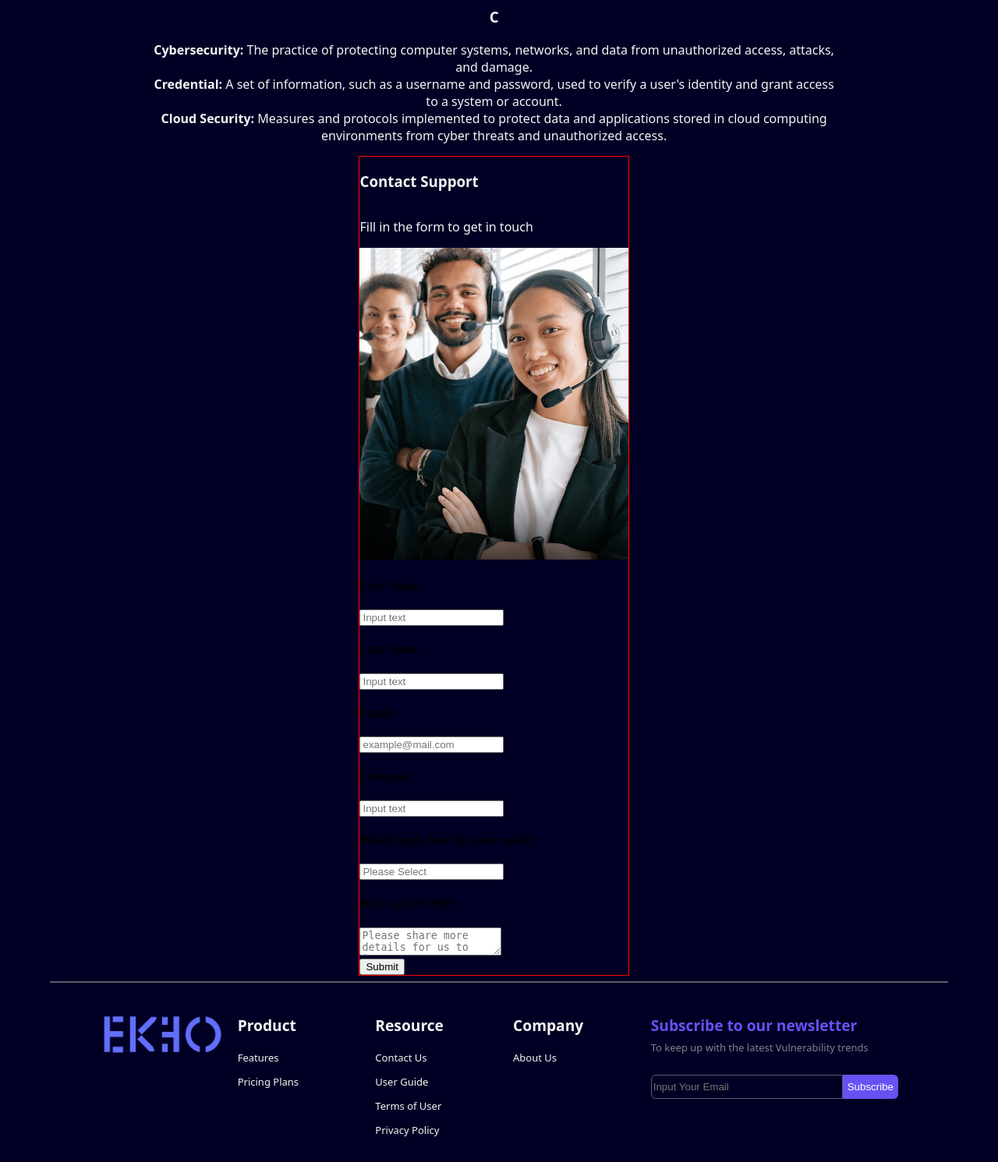
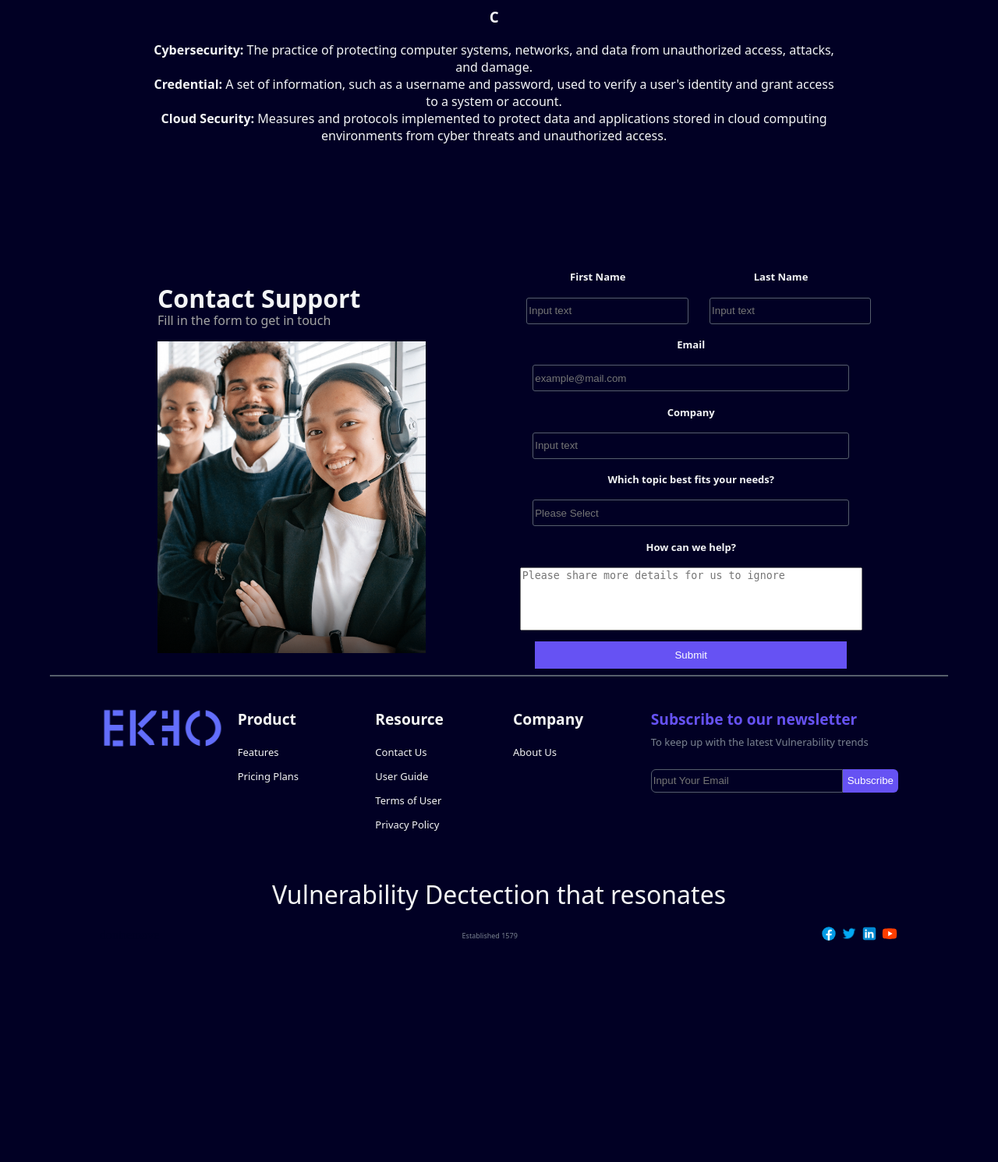
Before and after one commit to SweetDoppio/ECKO, a Flask app: page /help_page in a window 1280 px wide. Shown: the part 1475-2966 px from the top of the page at 78% size. After the commit the page ends 2682 px from the top, so only its background shows below. Run offline with Flask 3, Linux system fonts and the light colour scheme; parts of the project's set-up code (start-up, migrations or seed data) failed here and were passed over.

Commit message:
front-end of help_page is pretty much finished

```diff
--- a/app/static/css/help_page.css
+++ b/app/static/css/help_page.css
@@ -2,6 +2,8 @@
     --main-font-style: system-ui, -apple-system, BlinkMacSystemFont, 'Segoe UI', Roboto, Oxygen, Ubuntu, Cantarell, 'Open Sans', 'Helvetica Neue', sans-serif;
     --test-outline-setting: 1px red solid;
     --main-font-color:#F3F4F6FF;
+    --border-color-main:  #565E6CFF;
+    --color-purple:#6652f3;
 }
 
 .help_page_main_container{
@@ -164,8 +166,47 @@
 }
 
 .help-section-4-glossary-wrapper{
-    outline: var(--test-outline-setting);
+    margin-top: 8em;
     display: grid;
-    /* grid-template-columns: ; */
+    grid-template-columns: 40% 60%;
+    column-gap: 5em;
 
 }
+
+#form-name-container{
+    display: flex;
+    flex-direction: row;
+    gap: 10%;
+
+}
+
+
+
+.form-info>h4+input{
+    width: 400px;
+}
+
+h4+input{
+    border: 1px var(--border-color-main) solid;
+    background-color: transparent;
+    border-radius: 3px;
+    height: 30px;
+}
+
+h4{
+    font-size: small;
+}
+
+
+#submit-button{
+    background-color: var(--color-purple);
+    color: white;
+    width: 400px;
+    border: none;
+    margin-top: 10px;
+    padding: 10px;
+}
+
+#submit-button:hover{
+    cursor: pointer;
+}
--- a/app/static/js/help_page.js
+++ b/app/static/js/help_page.js
@@ -3,7 +3,7 @@ const observeElementOnScreen = new IntersectionObserver((entries) => {
         if( entry.isIntersecting){
             entry.target.classList.add('in-viewport')
             entry.target.classList.add('animation-stop')
-            observeElementOnScreen.unobserve(entry.target);
+            observeElementOnScreen.unobserve(entry.target); //remove from observer obj
         } else {
             entry.target.classList.remove('in-viewport')
         }
@@ -11,11 +11,15 @@ const observeElementOnScreen = new IntersectionObserver((entries) => {
 }, {
     root: null, //observes against viewport
     rootMargin: '0px',
-    threshold: 0.15 /* percentage value of when the element should be shown before triggering event*/
+    threshold: 0.30 /* percentage value of when the element should be shown before triggering event*/
 
 });
-
 
 document.querySelectorAll('.animate-on-scroll').forEach(element => {
     observeElementOnScreen.observe(element)
 })
+
+
+Array.from(document.getElementsByTagName('h4')).forEach(element => {
+    element.classList.add('help_text');
+});
--- a/app/templates/help_page.html
+++ b/app/templates/help_page.html
@@ -80,47 +80,47 @@
                 </p>
                 </div>
             </div>
-            <div class="help-section-4-glossary-container">
+            <div class="help-section-4-glossary-container animate-on-scroll">
                 <div class="help-section-4-glossary-wrapper">
                     <div class="contact-support-picture-panel-left">
-                        <h3 class="help_text">Contact Support</h3>
-                        <p class="help_text" >Fill in the form to get in touch</p>
+                        <h3 class="help_text" style="font-size: 2em; margin-bottom: -20px;">Contact Support</h3>
+                        <p class="help_text" style="color: rgb(164, 164, 164);" >Fill in the form to get in touch</p>
                         <picture id="tech-support-image">
                             <source srcset="{{ url_for('static', filename='images/contact-support-image.png' )}}" type="image/png+xml">
                             <img src="{{ url_for('static', filename='images/contact-support-image.png' )}}" alt="people-looking-sad-image"/>
                         </picture>
                     </div>
-                    <div class="contact-support-user-input-forms">
+                    <div class="contact-support-user-input-forms ">
                         <form>
-                            <div id="form-name-container">
+                            <div id="form-name-container" style="width: 100%; margin-left: 3em;">
                                 <div class="first-name-wrapper">
                                     <h4>First Name</h4>
-                                    <input placeholder="Input text">
+                                    <input placeholder="Input text" style="width: 110%;">
                                 </div>
                                 <div class="last-name-wrapper">
                                     <h4>Last Name</h4>
-                                    <input placeholder="Input text">
+                                    <input placeholder="Input text" style="width: 110%;">
                                 </div>
                             </div>
-                            <div class="form-email-container">
+                            <div class="form-email-container form-info">
                                 <h4>Email</h4>
                                 <input placeholder="example@mail.com">
                             </div>
 
-                            <div class="form-company-container">
+                            <div class="form-company-container form-info">
                                 <h4>Company</h4>
                                 <input placeholder="Input text">
                             </div>
-                            <div class="form-topic-container">
+                            <div class="form-topic-container form-info">
                                 <h4>Which topic best fits your needs?</h4>
                                 <input placeholder="Please Select">
                             </div>
 
                             <div class="form-topic-container">
                                 <h4>How can we help?</h4>
-                                <textarea placeholder="Please share more details for us to ignore"></textarea>
+                                <textarea placeholder="Please share more details for us to ignore"  rows="5" cols="52" style="resize: none;"></textarea>
                             </div>
-                            <button>Submit</button>
+                            <button id="submit-button">Submit</button>
 
                         </form>
                     </div>
```
Also changed, not shown: app/templates/contact.html (+2 -70 lines).
